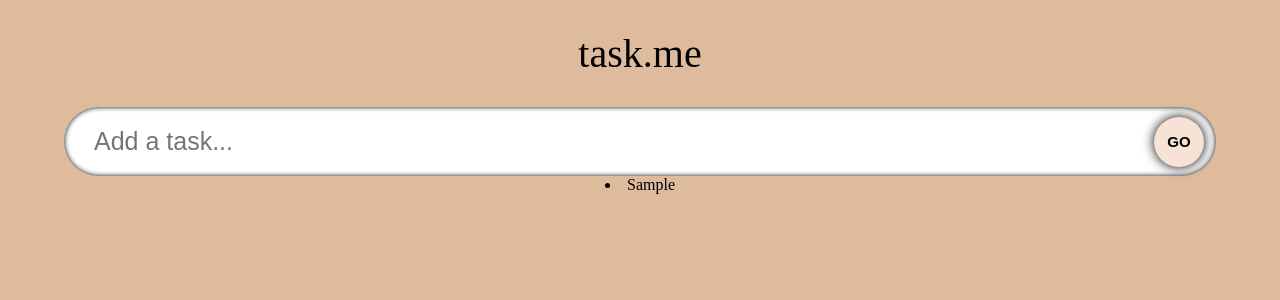
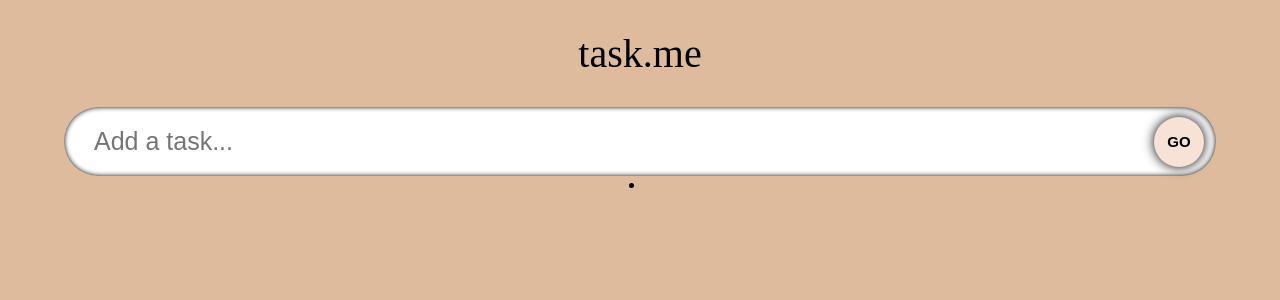
Before and after one commit to Tonyyuu2/TypeScript-To-Do-List, a React (Create React App) app in the folder client/: page / in a window 1280 px wide. Both pictures are taken after typing "Sample" into the empty fields and a click on the button "GO". Shown: the top 300 px of the page. Built offline with nearby package versions, Linux system fonts and the light colour scheme; the HTML template or start-up script is replaced by a standard one.

Commit message:
add todolistitems new component

```diff
--- a/client/src/components/TodoList.tsx
+++ b/client/src/components/TodoList.tsx
@@ -1,26 +1,24 @@
-import React from 'react'
-import { Todo } from '../model';
-import './styles.css'
-import { TodoListItems } from './TodoListItems';
+import React from "react";
+import { Todo } from "../model";
+import "./styles.css";
+import { TodoListItems } from "./TodoListItems";
 
 interface Props {
   todos: Todo[];
   setTodos: React.Dispatch<React.SetStateAction<Todo[]>>;
 }
 
-
-export const TodoList = ({todos, setTodos}: Props) => {
-
-  const todoList = todos.map(todo => {
-    return (
-      <TodoListItems key={todo.id} title={todo.todo} isDone={todo.isDone}/>
-    )
-  })
-
-
+export const TodoList = ({ todos, setTodos }: Props) => {
   return (
-    <div className='todos'>
-      {todoList}
+    <div className="todos">
+      {todos.map((todo) => (
+        <TodoListItems
+          todo={todo}
+          key={todo.id}
+          todos={todos}
+          setTodos={setTodos}
+        />
+      ))}
     </div>
-  )
-}
+  );
+};
--- a/client/src/components/TodoListItems.tsx
+++ b/client/src/components/TodoListItems.tsx
@@ -1,12 +1,14 @@
 import React from "react";
 import './styles.css'
+import { Todo } from "../model";
 
 interface Props {
   key: number;
-  title: string;
-  isDone: boolean;
+  todo: Todo;
+  todos: Todo[]
+  setTodos: React.Dispatch<React.SetStateAction<Todo[]>>;
 }
 
-export const TodoListItems = ({ key, title, isDone }: Props) => {
-  return <li>{title}</li>;
+export const TodoListItems = ({ todo, key, todos, setTodos }: Props) => {
+  return <li>{}</li>;
 };
--- /dev/null
+++ b/package.json
@@ -0,0 +1,5 @@
+{
+  "dependencies": {
+    "react-icons": "^4.4.0"
+  }
+}
```
Also changed, not shown: client/src/components/styles.css (line endings or trailing spaces), 1 other file (tests, documents, lock files or other folders).
